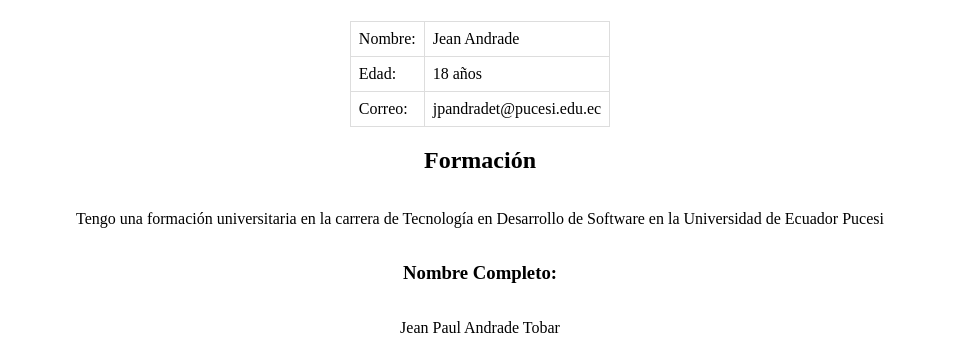
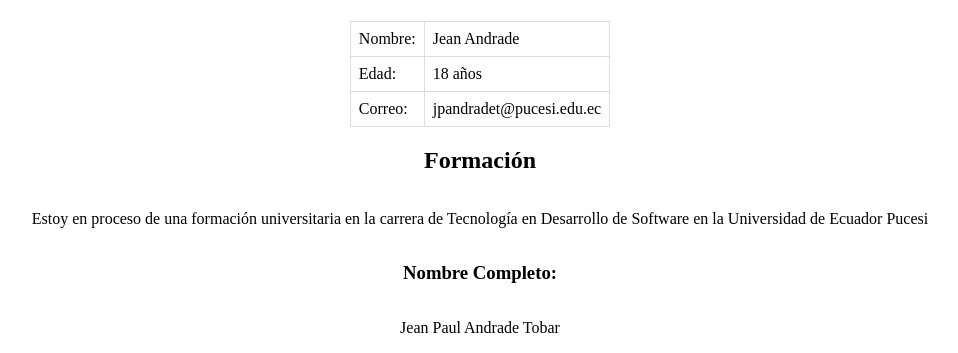
Before and after one commit to TheJean1/Mi-segundo-repositorio, a plain HTML site: page index.html in a window 1280 px wide. Shown: the part 99-452 px from the top of the page, without its empty margins (160-1118 px from the left). Drawn offline with Linux system fonts and the light colour scheme.

Commit message:
Modificacion de mi formacion

```diff
--- a/index.html
+++ b/index.html
@@ -24,7 +24,7 @@
     </table>
 
     <h2>Formación</h2>
-    <p>Tengo una formación universitaria en la carrera de Tecnología en Desarrollo de Software en la Universidad de Ecuador Pucesi</p>
+    <p>Estoy en proceso de una formación universitaria en la carrera de Tecnología en Desarrollo de Software en la Universidad de Ecuador Pucesi</p>
     <h3>Nombre Completo:</h3>
     <p>Jean Paul Andrade Tobar</p>
 
```
